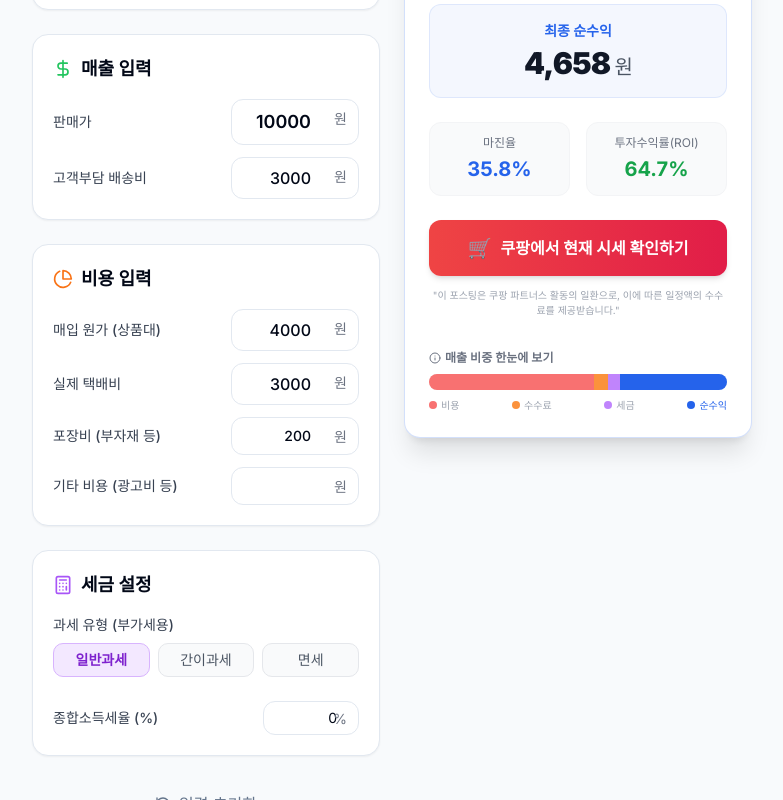
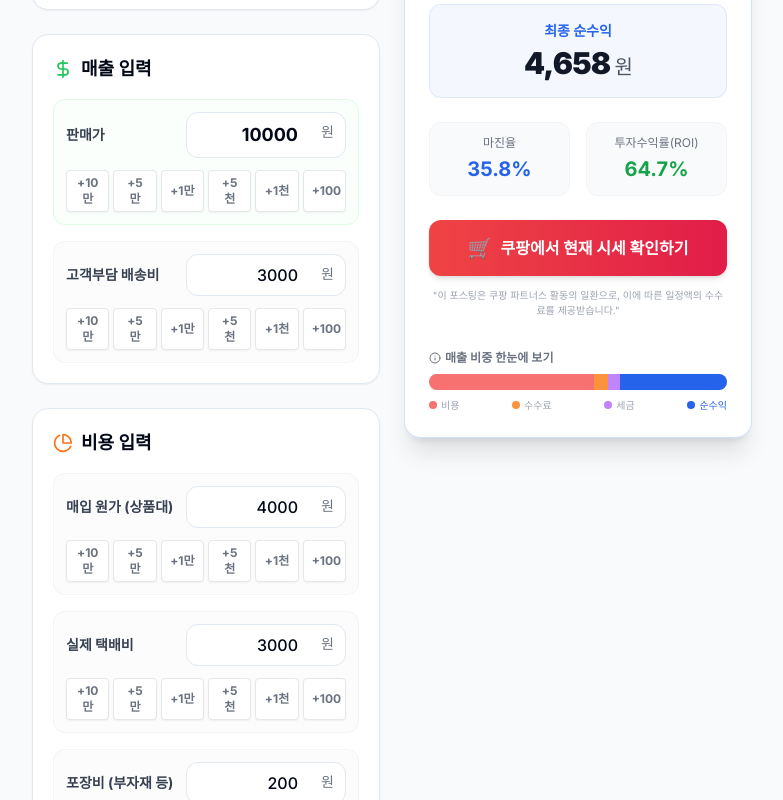
Before and after one commit to hoonzzz/seller-calc, a Next.js app: page / in a window 1280 px wide. Shown: the part 640-1440 px from the top of the page, without its empty margins (248-1031 px from the left). Built offline with nearby package versions, Linux system fonts and the light colour scheme.

Commit message:
feat: 금액 입력 편의성을 위한 퀵버튼(QuickAmountInput) 컴포넌트 추가 및 적용

```diff
--- a/src/app/page.tsx
+++ b/src/app/page.tsx
@@ -20,6 +20,50 @@ const MARKET_PRESETS: Preset[] = [
   { id: "gmarket", name: "G마켓", fee: 13.0 },
   { id: "custom", name: "직접입력", fee: 0 },
 ];
+
+function QuickAmountInput({
+  label,
+  value,
+  onChange,
+  highlight = false,
+  showQuickButtons = true
+}: {
+  label: string,
+  value: number,
+  onChange: (val: number) => void,
+  highlight?: boolean,
+  showQuickButtons?: boolean
+}) {
+  return (
+    <div className={`flex flex-col p-3 rounded-xl border ${highlight ? 'bg-green-50/30 border-green-100' : 'bg-gray-50/50 border-gray-100'}`}>
+      <div className="flex items-center justify-between">
+        <label className="text-sm font-bold text-gray-700">{label}</label>
+        <div className="relative">
+          <input
+            type="number"
+            value={value || ""}
+            onChange={(e) => onChange(Number(e.target.value))}
+            className={`w-40 text-right py-2 pl-2 pr-8 rounded-lg border border-border focus:ring-2 focus:ring-primary outline-none transition-shadow ${highlight ? 'font-bold text-lg' : 'font-medium text-base'}`}
+          />
+          <span className="absolute right-3 top-2.5 text-sm text-gray-500 pointer-events-none">원</span>
+        </div>
+      </div>
+      {showQuickButtons && (
+        <div className="flex flex-wrap justify-end gap-1 mt-3">
+          {[100000, 50000, 10000, 5000, 1000, 100].map(amt => (
+            <button
+              key={amt}
+              onClick={() => onChange(Number(value || 0) + amt)}
+              className="px-2 py-1 bg-white hover:bg-[#03C75A]/10 text-gray-500 hover:text-[#03C75A] text-[10px] md:text-xs font-bold rounded shadow-[0_1px_2px_rgba(0,0,0,0.05)] border border-gray-200 transition-colors flex-1 min-w-[36px]"
+            >
+              +{amt >= 10000 ? `${amt/10000}만` : amt >= 1000 ? `${amt/1000}천` : amt}
+            </button>
+          ))}
+        </div>
+      )}
+    </div>
+  );
+}
 
 export default function Home() {
   const [mounted, setMounted] = useState(false);
@@ -178,98 +222,28 @@ export default function Home() {
           </div>
 
           <div className="bg-white p-5 rounded-2xl shadow-sm border border-border space-y-4">
-            <h2 className="text-lg font-bold mb-2 flex items-center gap-2">
+            <h2 className="text-lg font-bold mb-4 flex items-center gap-2">
               <DollarSign className="w-5 h-5 text-green-500" />
               매출 입력
             </h2>
 
-            <div className="space-y-3">
-              <div className="flex items-center justify-between">
-                <label className="text-sm font-medium text-gray-700">판매가</label>
-                <div className="relative">
-                  <input
-                    type="number"
-                    value={price || ""}
-                    onChange={(e) => setPrice(Number(e.target.value))}
-                    className="w-32 text-right py-2 pl-2 pr-8 rounded-lg border border-border focus:ring-2 focus:ring-primary outline-none font-semibold text-lg"
-                  />
-                  <span className="absolute right-3 top-2.5 text-sm text-gray-500 pointer-events-none">원</span>
-                </div>
-              </div>
-
-              <div className="flex items-center justify-between">
-                <label className="text-sm font-medium text-gray-700">고객부담 배송비</label>
-                <div className="relative">
-                  <input
-                    type="number"
-                    value={shippingCustomer || ""}
-                    onChange={(e) => setShippingCustomer(Number(e.target.value))}
-                    className="w-32 text-right py-2 pl-2 pr-8 rounded-lg border border-border focus:ring-2 focus:ring-primary outline-none font-medium"
-                  />
-                  <span className="absolute right-3 top-2.5 text-sm text-gray-500 pointer-events-none">원</span>
-                </div>
-              </div>
+            <div className="space-y-4">
+              <QuickAmountInput label="판매가" value={price} onChange={setPrice} highlight={true} />
+              <QuickAmountInput label="고객부담 배송비" value={shippingCustomer} onChange={setShippingCustomer} />
             </div>
           </div>
 
           <div className="bg-white p-5 rounded-2xl shadow-sm border border-border space-y-4">
-            <h2 className="text-lg font-bold mb-2 flex items-center gap-2">
+            <h2 className="text-lg font-bold mb-4 flex items-center gap-2">
               <PieChart className="w-5 h-5 text-orange-500" />
               비용 입력
             </h2>
 
-            <div className="space-y-3">
-              <div className="flex items-center justify-between">
-                <label className="text-sm font-medium text-gray-700">매입 원가 (상품대)</label>
-                <div className="relative">
-                  <input
-                    type="number"
-                    value={cost || ""}
-                    onChange={(e) => setCost(Number(e.target.value))}
-                    className="w-32 text-right py-2 pl-2 pr-8 rounded-lg border border-border focus:ring-2 focus:ring-primary outline-none font-medium"
-                  />
-                  <span className="absolute right-3 top-2.5 text-sm text-gray-500 pointer-events-none">원</span>
-                </div>
-              </div>
-
-              <div className="flex items-center justify-between">
-                <label className="text-sm font-medium text-gray-700">실제 택배비</label>
-                <div className="relative">
-                  <input
-                    type="number"
-                    value={shippingReal || ""}
-                    onChange={(e) => setShippingReal(Number(e.target.value))}
-                    className="w-32 text-right py-2 pl-2 pr-8 rounded-lg border border-border focus:ring-2 focus:ring-primary outline-none font-medium"
-                  />
-                  <span className="absolute right-3 top-2.5 text-sm text-gray-500 pointer-events-none">원</span>
-                </div>
-              </div>
-
-              <div className="flex items-center justify-between">
-                <label className="text-sm font-medium text-gray-700">포장비 (부자재 등)</label>
-                <div className="relative">
-                  <input
-                    type="number"
-                    value={packing || ""}
-                    onChange={(e) => setPacking(Number(e.target.value))}
-                    className="w-32 text-right py-2 pl-2 pr-8 rounded-lg border border-border focus:ring-2 focus:ring-primary outline-none font-medium text-sm"
-                  />
-                  <span className="absolute right-3 top-2.5 text-sm text-gray-500 pointer-events-none">원</span>
-                </div>
-              </div>
-
-              <div className="flex items-center justify-between">
-                <label className="text-sm font-medium text-gray-700">기타 비용 (광고비 등)</label>
-                <div className="relative">
-                  <input
-                    type="number"
-                    value={other || ""}
-                    onChange={(e) => setOther(Number(e.target.value))}
-                    className="w-32 text-right py-2 pl-2 pr-8 rounded-lg border border-border focus:ring-2 focus:ring-primary outline-none font-medium text-sm"
-                  />
-                  <span className="absolute right-3 top-2.5 text-sm text-gray-500 pointer-events-none">원</span>
-                </div>
-              </div>
+            <div className="space-y-4">
+              <QuickAmountInput label="매입 원가 (상품대)" value={cost} onChange={setCost} />
+              <QuickAmountInput label="실제 택배비" value={shippingReal} onChange={setShippingReal} />
+              <QuickAmountInput label="포장비 (부자재 등)" value={packing} onChange={setPacking} showQuickButtons={false} />
+              <QuickAmountInput label="기타 비용 (광고비 등)" value={other} onChange={setOther} showQuickButtons={false} />
             </div>
           </div>
 
```
